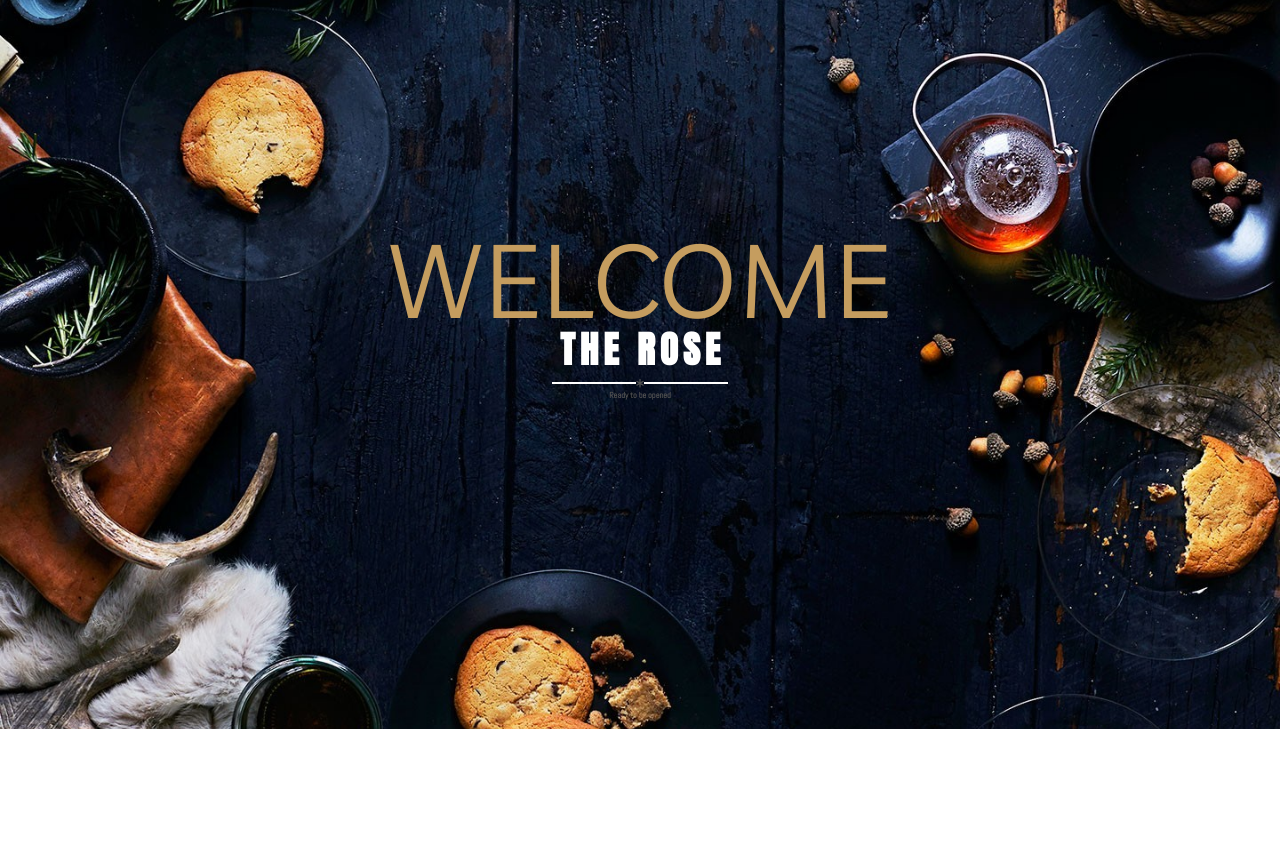
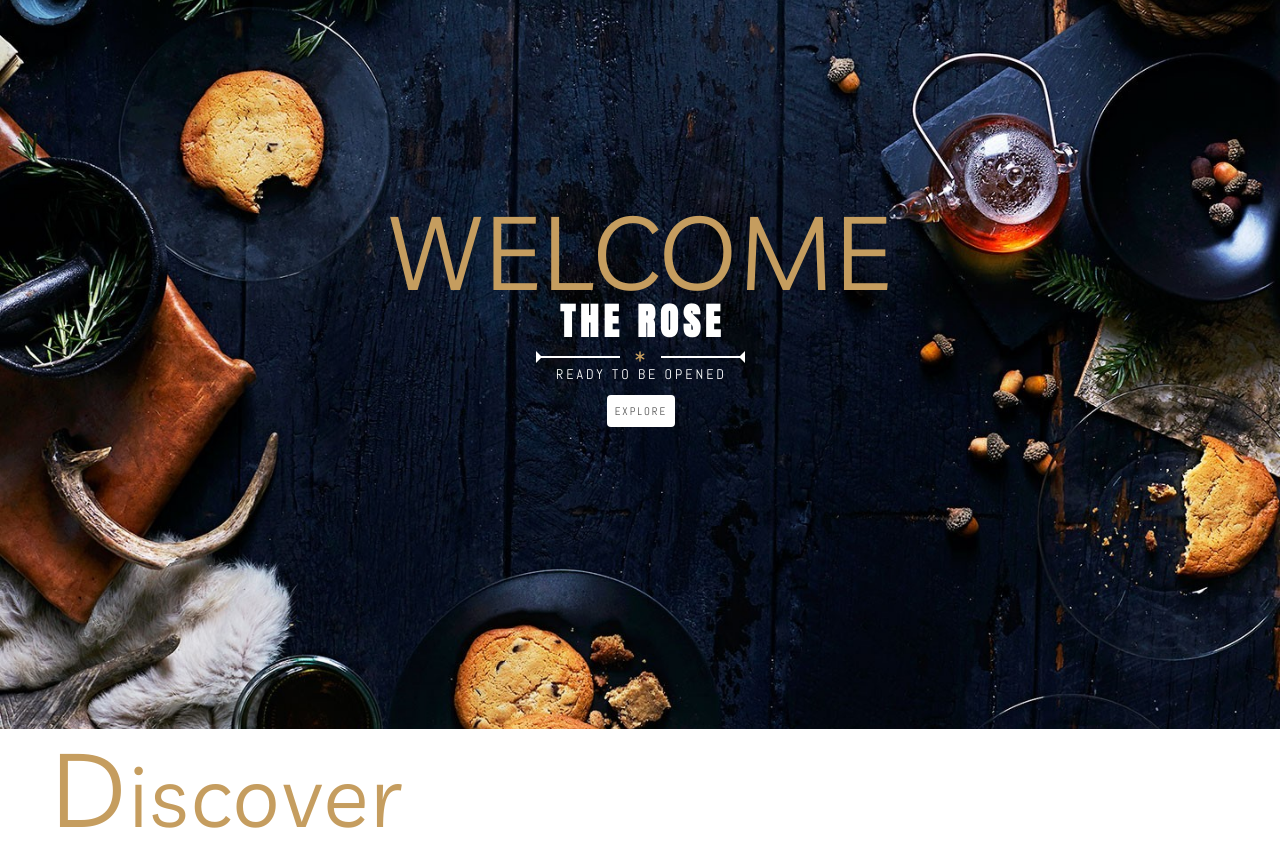
Before and after one commit to Thakuriprince/LearningResponsive, a plain HTML site: page index.html in a window 1280 px wide. Shown: the part 71-938 px from the top of the page. Before the commit the page ends 800 px from the top, so only its background shows below. Drawn offline with nearby package versions, Linux system fonts and the light colour scheme.

Commit message:
latest update

```diff
--- a/css/style.css
+++ b/css/style.css
@@ -198,3 +198,63 @@ header{
     background-color: #ffffff;
     position: relative;
 }
+
+.line-right::before,
+.line-left::before{
+    content: '';
+    position: absolute;
+    top: 50%;
+    transform: translateY(-50%);
+    border: .6rem solid transparent;
+
+}
+
+.line-right::before{
+    border-right-color: white;
+    right: 0;
+}
+
+.line-left::before{
+    border-left-color: white;
+    left: 0;
+}
+
+.asterisk{
+    font-size: 1.2rem;
+    color: var(--secondary-font-color);
+    margin: 0 1.6rem;
+}
+
+.headline-description h5{
+    color: #ffffff;
+    font-size: 1.4rem;
+    font-weight: 100;
+    text-transform: uppercase;
+    margin-bottom: 1.2rem;
+    letter-spacing: 3px;
+    margin-right: -3px;
+}
+
+.btn{
+    display: inline-block;
+    text-transform: uppercase;
+    letter-spacing: 2px;
+    margin-right: -2px;
+}
+
+.cta-btn{
+    font-size: 1.1rem;
+    background-color: #ffffff;
+    padding: .9rem .8rem;
+    color: var(--body-font-color);
+    border-radius: .4rem;
+    transition: background-color .5s;
+}
+
+.cta-btn:hover,
+.cta-btn:focus{
+    color: #ffffff;
+    background-color: var(--secondary-font-color);
+}
+
+/*        Discover our story      */
--- a/index.html
+++ b/index.html
@@ -67,7 +67,24 @@
                 </div>
                 <div class="single-animation">
                     <h5>Ready to be opened</h5>
-                    <a href="#" class="btn cta-btn"></a>
+                    <a href="#" class="btn cta-btn">Explore</a>
+                </div>
+            </div>
+        </div>
+    </section>
+
+    <!--                  hero end            -->
+
+    <section class="discover-our-story">
+        <div class="container">
+            <div class="restaurant-info">
+                <div class="restaurant-description padding-right animate-left">
+                    <div class="global-headline">
+                        <h2 class="sub-headline">
+                            <span class="first-letter">D</span>iscover
+                        </h2>
+                        <h1 class="headline headline-dark">Our Story</h1>
+                    </div>
                 </div>
             </div>
         </div>
```
